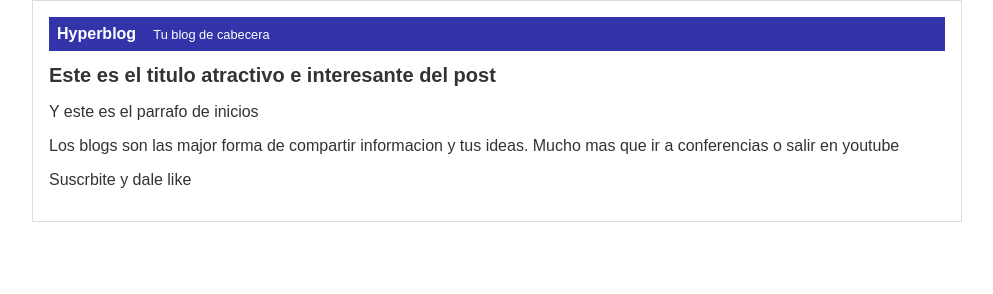
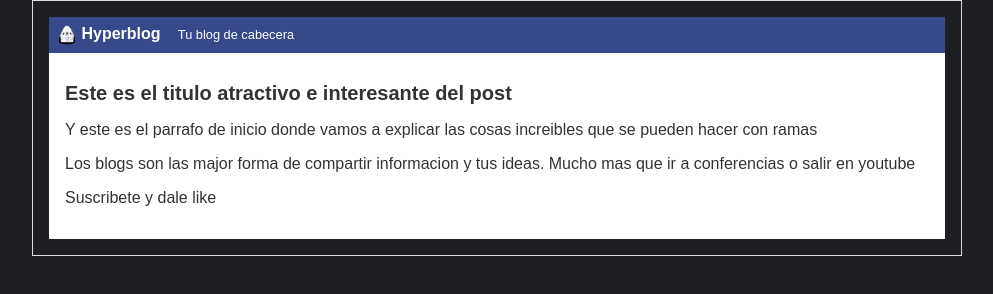
Before and after one commit to J4cqu3/hyperblog, a plain HTML site: page blogspot.html in a window 1280 px wide. Shown: the whole page, without its empty margins (143-1136 px from the left). Drawn offline with Linux system fonts and the light colour scheme.

Commit message:
Color de fondo, logo nuevo y texto

```diff
--- a/blogspot.html
+++ b/blogspot.html
@@ -10,13 +10,15 @@
 <body>
     <div id="container">
         <div id="cabecera">
-            Hyperblog <span id="tagline">Tu blog de cabecera</span>
+            <img id="logo" src="imagenes/dragon.png"/>
+            Hyperblog
+            <span id="tagline">Tu blog de cabecera</span>
         </div>
         <div id="post">
             <h1>Este es el titulo atractivo e interesante del post</h1>
-            <p>Y este es el parrafo de inicios</p>
+            <p>Y este es el parrafo de inicio donde vamos a explicar las cosas increibles que se pueden hacer con ramas</p>
             <p>Los blogs son las major forma de compartir informacion y tus ideas. Mucho mas que ir a conferencias o salir en youtube</p>
-            <p>Suscrbite y dale like</p>
+            <p>Suscribete y dale like</p>
         </div>
     </div>
 </body>
--- a/css/estilos.css
+++ b/css/estilos.css
@@ -1,5 +1,6 @@
 body
 {
+    background: #1e1f24;
     color: #333;
     text-align: center;
     font-family: Arial, Helvetica, sans-serif;
@@ -9,12 +10,17 @@ body
 }
 #cabecera
 {
-    background: #33A;
+    background: #37488b;
     box-sizing: 0px 2px 50px 0px rgba(0,0,0,0.5);
     color: white;
     font-weight: bold;
     margin: 0;
     padding: 0.5em;
+}
+#cabecera #logo
+{
+    width: 20px;
+    vertical-align: middle;
 }
 #cabecera #tagline
 {
@@ -34,3 +40,8 @@ body
 {
     font-size: 20px;
 }
+#post
+{
+    background-color: white;
+    padding: 1em;
+}
```
